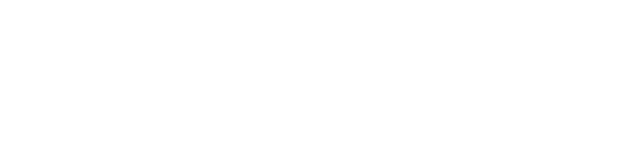
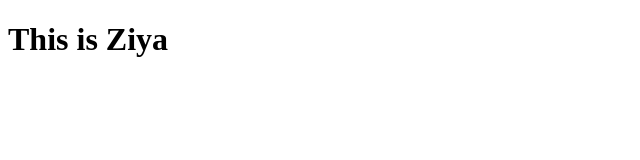
Before and after one commit to arunahugar/start_up, a plain HTML site: page index.html in a window 1280 px wide. Shown: the whole page, without its empty margins (0-640 px from the left). Drawn offline with Linux system fonts and the light colour scheme.

Commit message:
Ziya Committed

```diff
--- a/index.html
+++ b/index.html
@@ -6,5 +6,6 @@
 </head>
 <body>
 
+        <h1>This is Ziya</h1>
 </body>
 </html>
```
